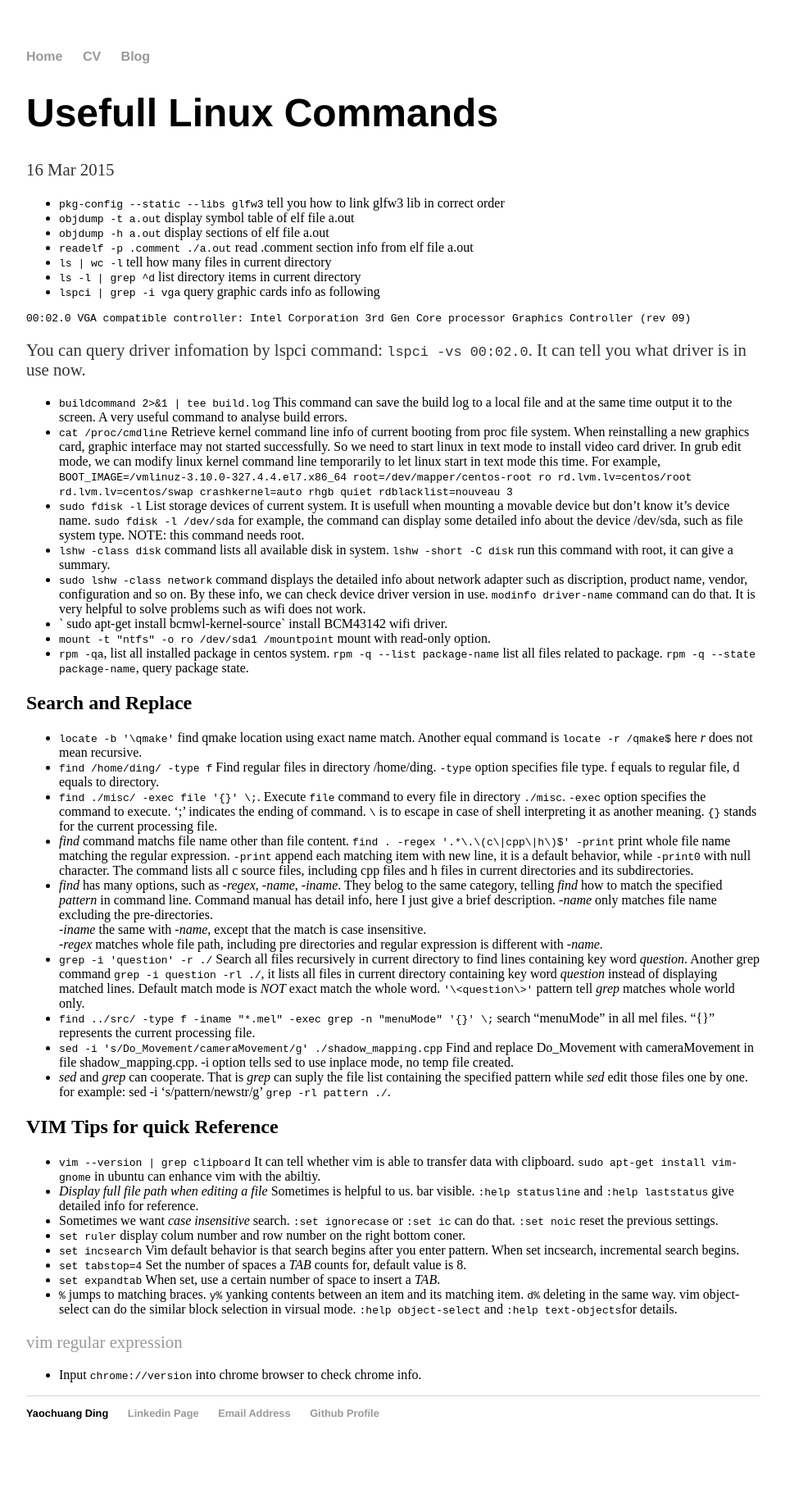
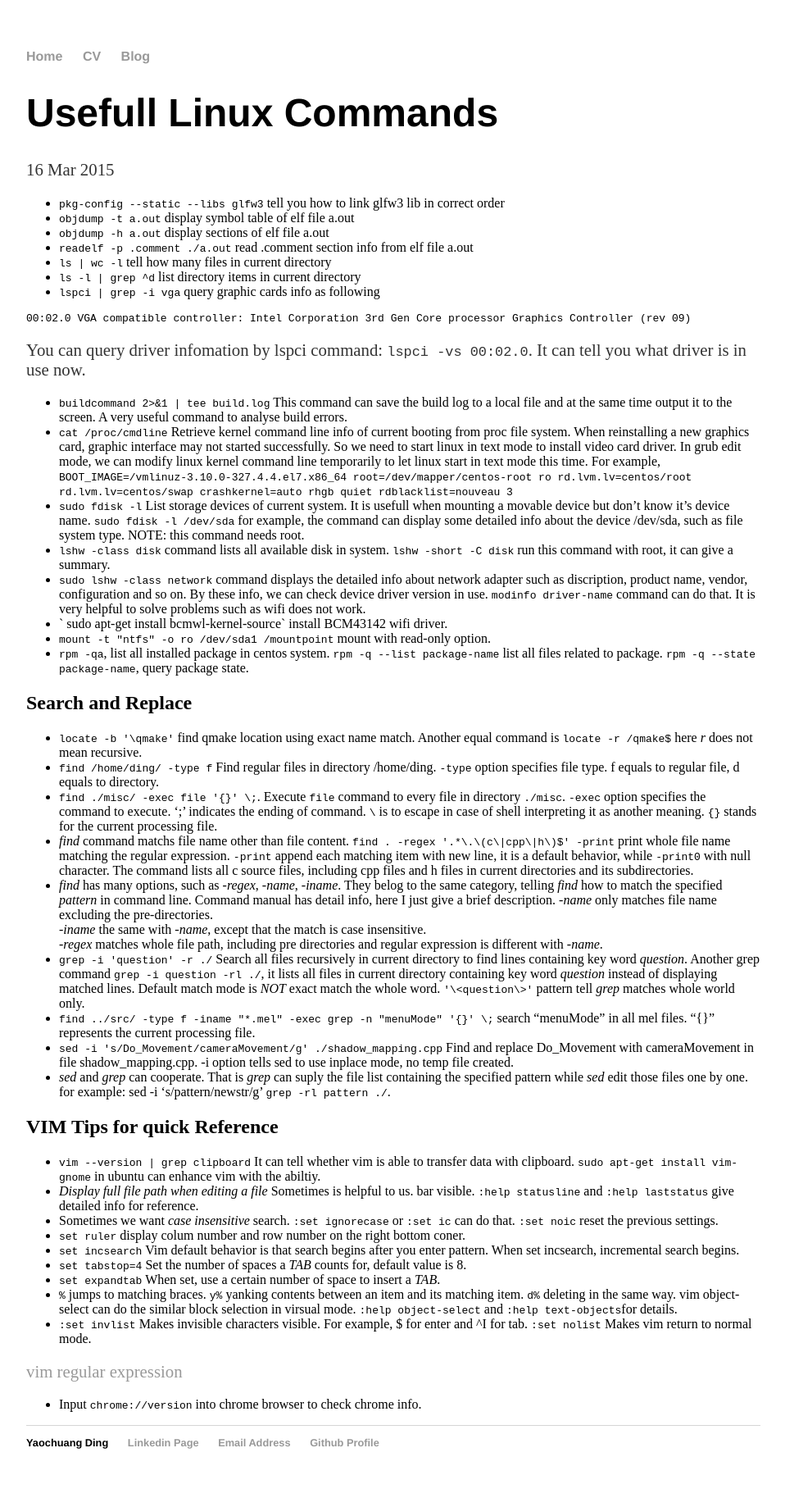
Before and after one commit to ychding11/ychding11.github.io, a Jekyll site: the page built from _posts/2015-03-16-Useful-Linux-Command.md, in a window 1280 px wide. Shown: the whole page at 82% size, without its empty margins (160-1118 px from the left). Built offline with Jekyll 4.4.1, drawn with Linux system fonts in a browser that asks for light colours; before the commit the page ends 1791 px from its top, so only the background shows below that.

Commit message:
1. add vim command: How to show invisible charaters.

```diff
--- a/_posts/2015-03-16-Useful-Linux-Command.md
+++ b/_posts/2015-03-16-Useful-Linux-Command.md
@@ -98,6 +98,8 @@ in file shadow_mapping.cpp. -i option tells sed to use inplace mode, no temp fil
 - `%` jumps to matching braces. `y%` yanking contents between an item and its matching
   item. `d%` deleting in the same way. vim object-select can do the similar block
   selection in virsual mode. `:help object-select` and `:help text-objects`for details.
+- `:set invlist` Makes invisible characters visible. For example, $ for enter and ^I
+  for tab. `:set nolist` Makes vim return to normal mode.
 
 [vim regular expression](http://www.cnblogs.com/PegasusWang/p/3153300.html)
 
```
